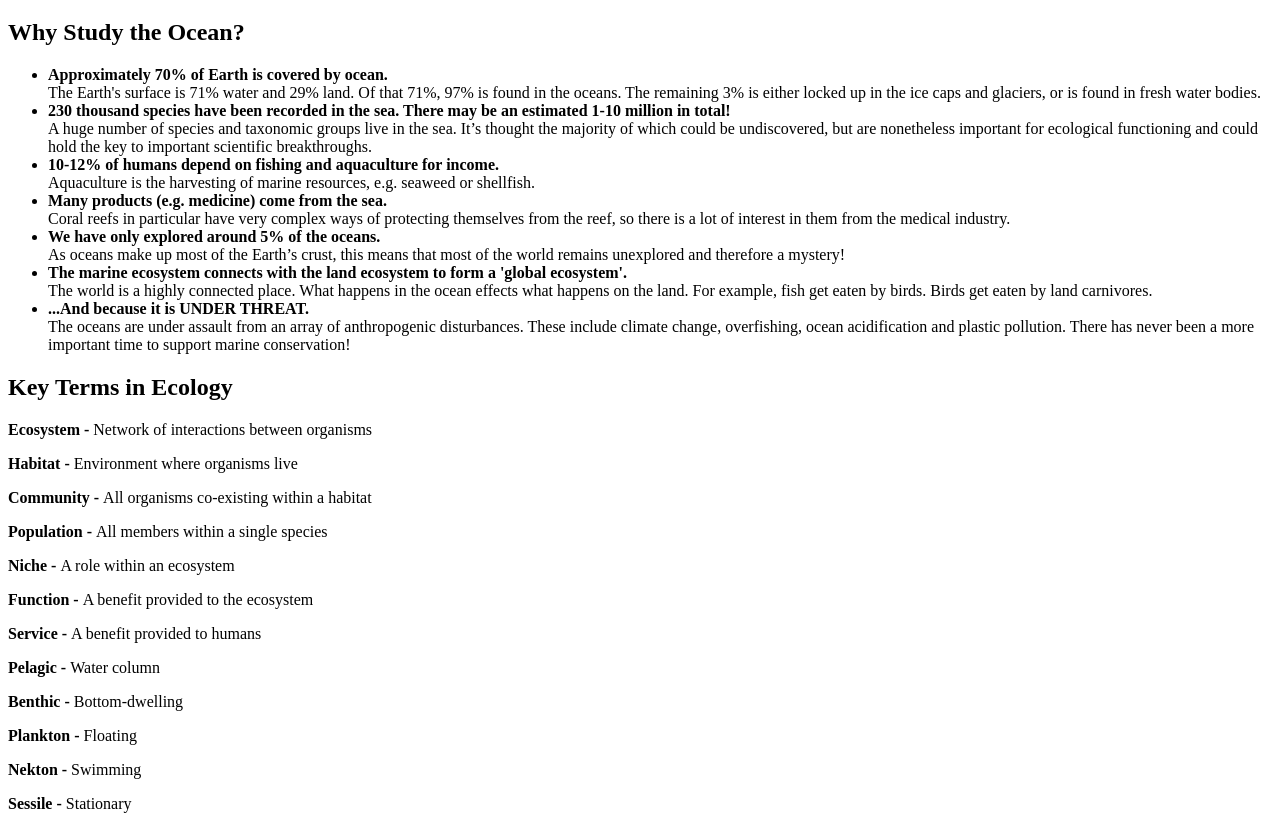
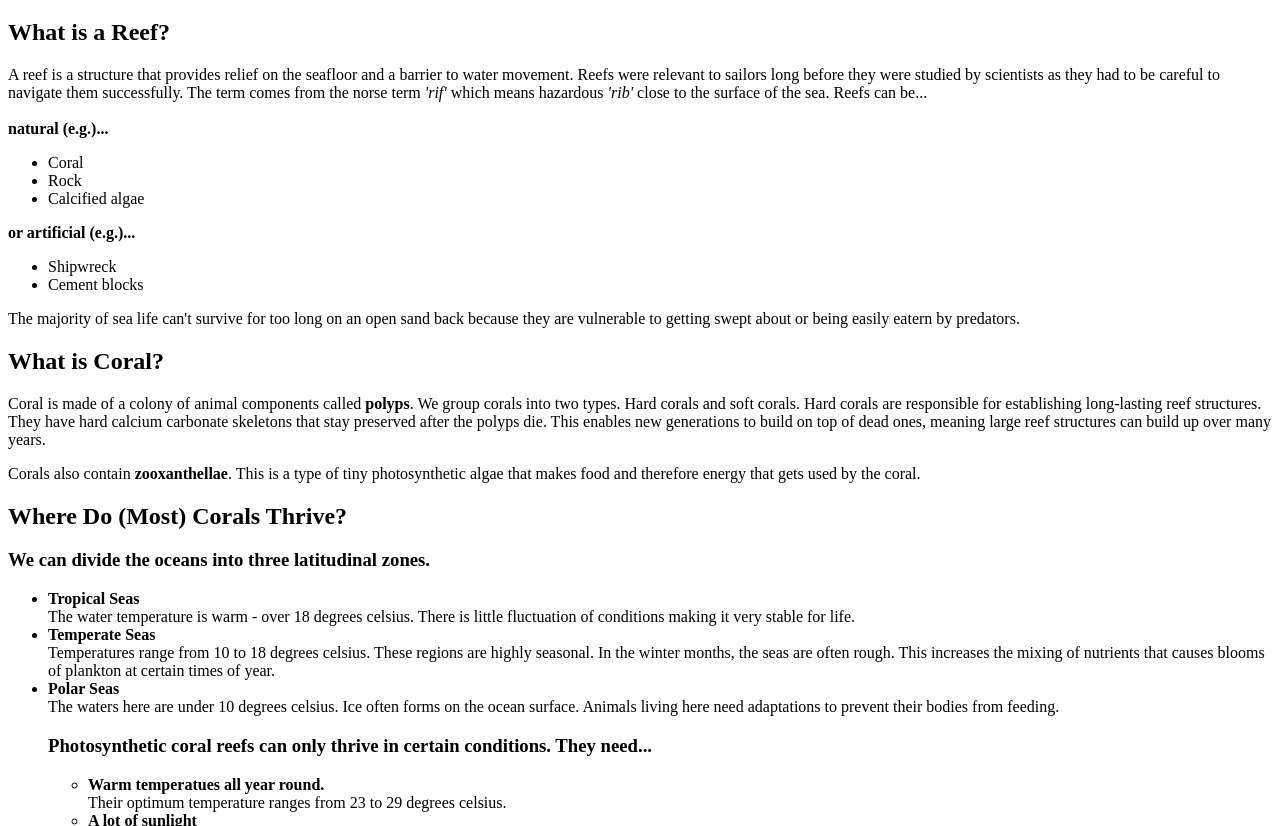
Before and after one commit to Joero1/Coral-Reefs-For-Cadets-Introduction-to-Coral-Reefs, a plain HTML site: page index.html in a window 1280 px wide. Shown: the part 111-937 px from the top of the page. Drawn offline with Linux system fonts and the light colour scheme.

Commit message:
Update index.html

```diff
--- a/index.html
+++ b/index.html
@@ -10,43 +10,9 @@
   <button><a href="https://joero1.github.io/Coral-Reefs-For-Cadets-Mangroves-and-Seagrass/">Mangroves and Seagrass</a></button>
   <button><a href="https://joero1.github.io/Coral-Reefs-For-Cadets-Threats-to-Coral-Reefs/">Threats to Coral Reefs</a></button>
   <button><a href=" https://joero1.github.io/Coral-Reefs-For-Cadets-Reef-Conservation/">Reef Conservation</a></button>
-  <div>
+
 <h1>Introduction to Coral Reefs</h1>
-  <h2>Why Study the Ocean?</h2>
-  <ul>
-    <li><strong>Approximately 70% of Earth is covered by ocean.</strong>
-      <br>The Earth's surface is 71% water and 29% land. Of that 71%, 97% is found in the oceans. The remaining 3% is either locked up in the ice caps and glaciers, or is found in fresh water bodies.</li>
-    <li><strong>230 thousand species have been recorded in the sea. There may be an estimated 1-10 million in total!</strong>
-      <br>A huge number of species and taxonomic groups live in the sea. It’s thought the majority of which could be undiscovered, but are nonetheless important for ecological functioning and could hold the key to important scientific breakthroughs.</li>
-    <li><strong>10-12% of humans depend on fishing and aquaculture for income.</strong>
-    <br>Aquaculture is the harvesting of marine resources, e.g. seaweed or shellfish.</li>
-    <li><strong>Many products (e.g. medicine) come from the sea.</strong>
-    <br>Coral reefs in particular have very complex ways of protecting themselves from the reef, so there is a lot of interest in them from the medical industry.</li>
-    <li><strong>We have only explored around 5% of the oceans.</strong>
-    <br>As oceans make up most of the Earth’s crust, this means that most of the world remains unexplored and therefore a mystery!</li>
-    <li><strong>The marine ecosystem connects with the land ecosystem to form a 'global ecosystem'.</strong>
-    <br>The world is a highly connected place. What happens in the ocean effects what happens on the land. For example, fish get eaten by birds. Birds get eaten by land carnivores.</li>
-    <li><strong>...And because it is UNDER THREAT.</strong>
-    <br>The oceans are under assault from an array of anthropogenic disturbances. These include climate change, overfishing, ocean acidification and plastic pollution. There has never been a more important time to support marine conservation!</li>
-  </ul>
-  </div>
-  <div>
-    <h2>Key Terms in Ecology</h2>
-    <p><strong>Ecosystem - </strong>Network of interactions between organisms</p>
-    <p><strong>Habitat - </strong>Environment where organisms live</p>
-    <p><strong>Community - </strong>All organisms co-existing within a habitat</p>
-    <p><strong>Population - </strong>All members within a single species</p>
-    <p><strong>Niche - </strong>A role within an ecosystem</p>
-    <p><strong>Function - </strong>A benefit provided to the ecosystem</p>
-    <p><strong>Service - </strong>A benefit provided to humans</p>
-    <p><strong>Pelagic - </strong>Water column</p>
-    <p><strong>Benthic - </strong>Bottom-dwelling</p>
-    <p><strong>Plankton - </strong>Floating</p>
-    <p><strong>Nekton - </strong>Swimming</p>
-    <p><strong>Sessile - </strong>Stationary</p>
-    <p><strong>Motile - </strong>Free-moving</p>
-  </div>
-  <div>
+
   <div>
     <h2>What is a Reef?</h2>
     <p>A reef is a structure that provides relief on the seafloor and a barrier to water movement. Reefs were relevant to sailors long before they were studied by scientists as they had to be careful to navigate them successfully. The term comes from the norse term <em>'rif'</em> which means hazardous <em>'rib'</em> close to the surface of the sea. Reefs can be...
@@ -66,6 +32,7 @@
     The majority of sea life can't survive for too long on an open sand back because they are vulnerable to getting swept about or being easily eatern by predators.
     </p>
   </div>
+
   <div>
     <h2>What is Coral?</h2>
     <p>Coral is made of a colony of animal components called <strong>polyps</strong>. We group corals into two types. Hard corals and soft corals. Hard corals are responsible for establishing long-lasting reef structures. They have hard calcium carbonate skeletons that stay preserved after the polyps die. This enables new generations to build on top of dead ones, meaning large reef structures can build up over many years.</p>
```
